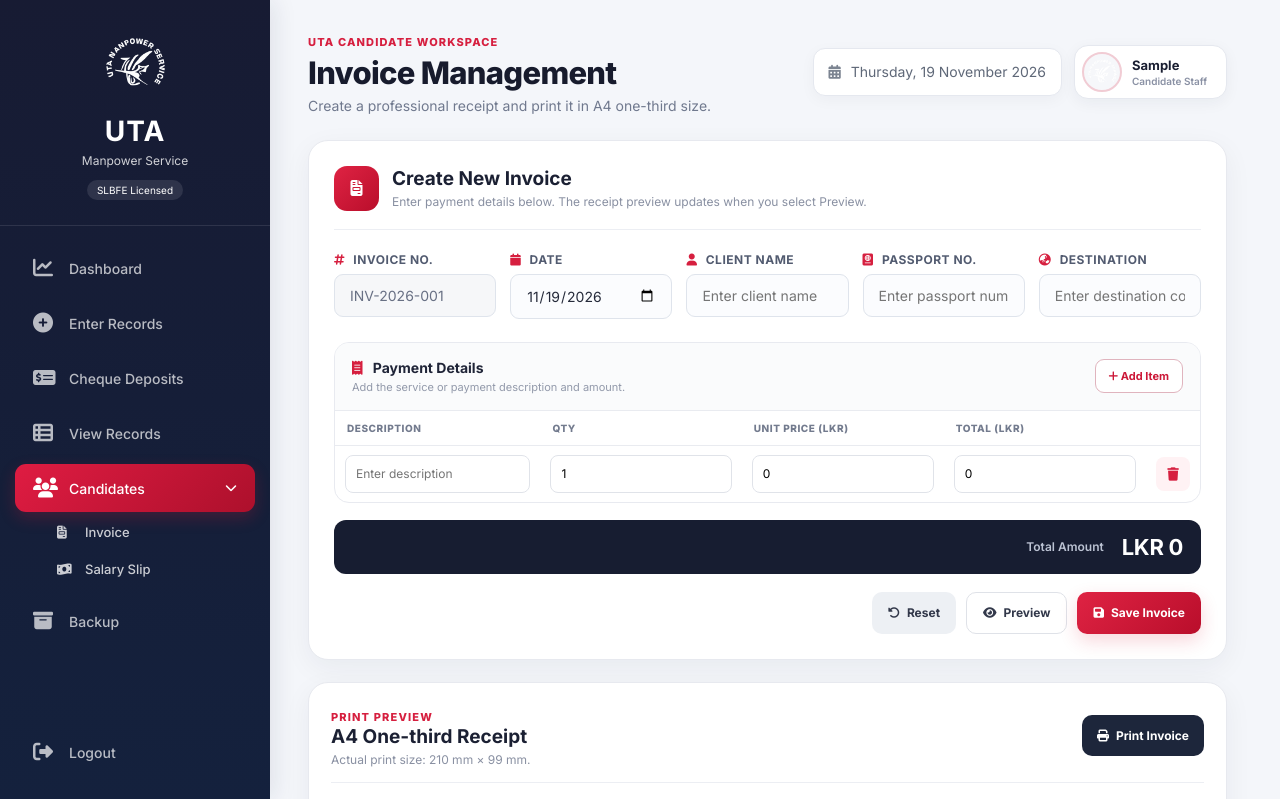
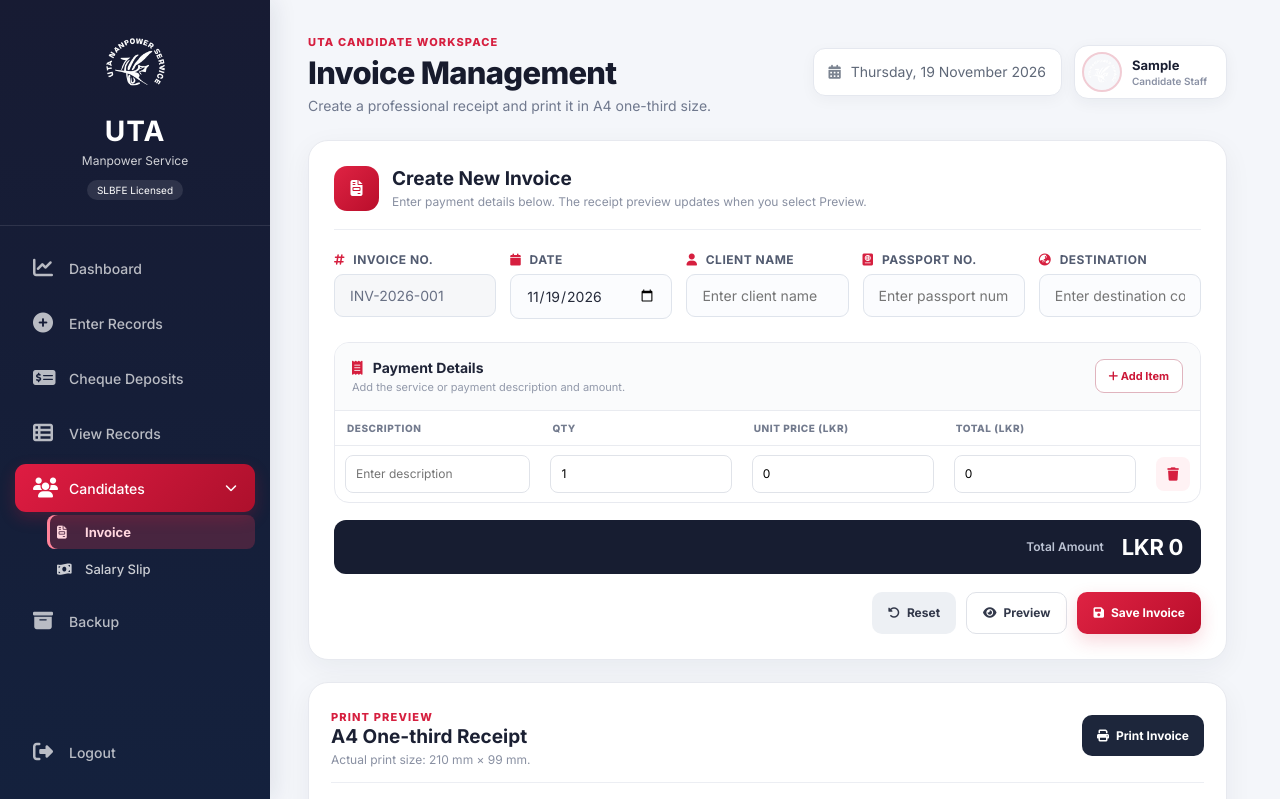
Before and after one commit to binkaiff/uta-system, a Flask app: page /candidate/invoice in a window 1280 px wide. Shown: the top 799 px of the page. Run offline with Flask 3, Linux system fonts and the light colour scheme; the visitor is signed in with stand-in values (Sample User, id 1).

Commit message:
Keep Candidates red and highlight active submenu

```diff
--- a/templates/candidate/invoice.html
+++ b/templates/candidate/invoice.html
@@ -61,7 +61,7 @@
                         <i class="fas fa-chevron-down" aria-hidden="true" style="margin-left:auto;width:auto;font-size:12px;"></i>
                     </summary>
                     <div style="display:flex;flex-direction:column;gap:3px;padding:3px 0 4px 32px;">
-                        <a href="/candidate/open?page=invoice" aria-current="page" style="display:flex;align-items:center;gap:10px;padding:9px 10px;color:rgba(255,255,255,.78);text-decoration:none;font-size:13px;font-weight:500;border-radius:8px;">
+                        <a href="/candidate/open?page=invoice" aria-current="page" style="display:flex;align-items:center;gap:10px;padding:9px 10px;color:#ffd6de;text-decoration:none;font-size:13px;font-weight:700;border-radius:8px;background:rgba(235,55,85,.24);box-shadow:inset 3px 0 0 #ff849a;">
                             <i class="fas fa-file-invoice" aria-hidden="true" style="width:18px;"></i><span>Invoice</span>
                         </a>
                         <a href="/candidate/open?page=salary-slip" style="display:flex;align-items:center;gap:10px;padding:9px 10px;color:rgba(255,255,255,.78);text-decoration:none;font-size:13px;font-weight:500;border-radius:8px;">
--- a/templates/candidate/salary_slip.html
+++ b/templates/candidate/salary_slip.html
@@ -63,7 +63,7 @@
                         <a href="/candidate/open?page=invoice" style="display:flex;align-items:center;gap:10px;padding:9px 10px;color:rgba(255,255,255,.78);text-decoration:none;font-size:13px;font-weight:500;border-radius:8px;">
                             <i class="fas fa-file-invoice" aria-hidden="true" style="width:18px;"></i><span>Invoice</span>
                         </a>
-                        <a href="/candidate/open?page=salary-slip" aria-current="page" style="display:flex;align-items:center;gap:10px;padding:9px 10px;color:rgba(255,255,255,.78);text-decoration:none;font-size:13px;font-weight:500;border-radius:8px;">
+                        <a href="/candidate/open?page=salary-slip" aria-current="page" style="display:flex;align-items:center;gap:10px;padding:9px 10px;color:#ffd6de;text-decoration:none;font-size:13px;font-weight:700;border-radius:8px;background:rgba(235,55,85,.24);box-shadow:inset 3px 0 0 #ff849a;">
                             <i class="fas fa-money-bill-wave" aria-hidden="true" style="width:18px;"></i><span>Salary Slip</span>
                         </a>
                     </div>
```
